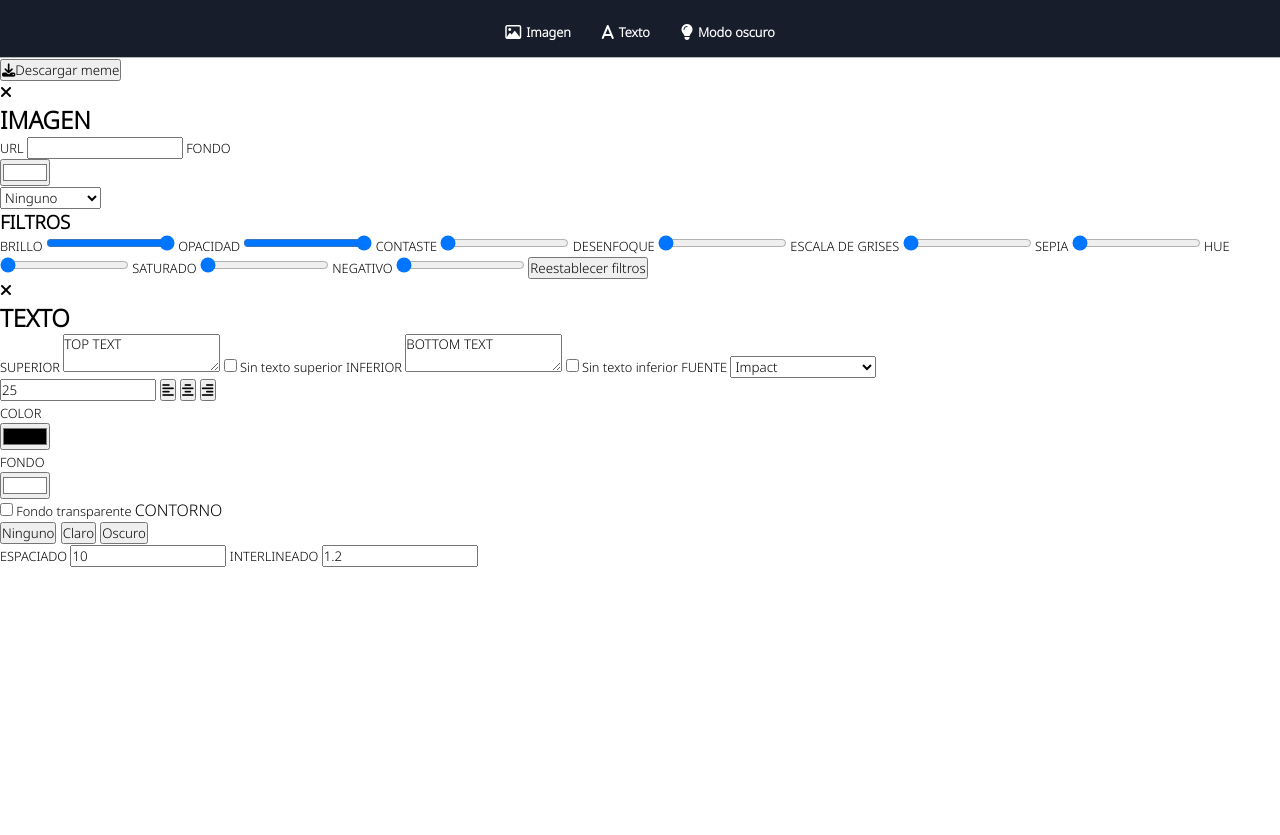
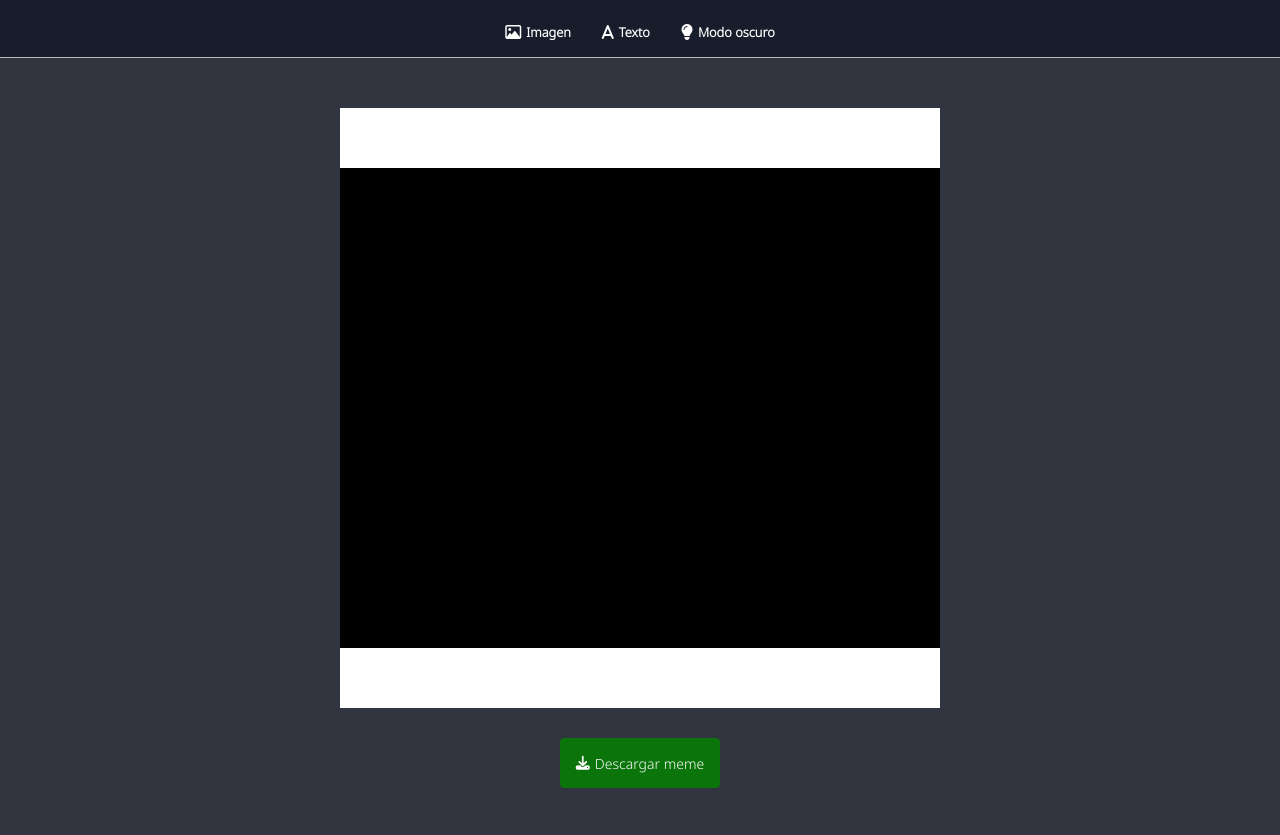
Before and after one commit to MelanieDiPardo/meme-generator, a plain HTML site: page index.html in a window 1280 px wide. Shown: the part 46-881 px from the top of the page. Before the commit the page ends 800 px from the top, so only its background shows below. Drawn offline with Linux system fonts and the light colour scheme.

Commit message:
Main finalizado

```diff
--- a/index.html
+++ b/index.html
@@ -12,6 +12,7 @@
 </head>
 
 <body>
+    <!--HEADER -->
     <header class="page-header">
         <h1 class="page-title"> Generador de Memes </h1>
         <ul class="page-controls">
@@ -32,17 +33,21 @@
             </li>
         </ul>
     </header>
-    <main>
-        <div>
-            <div></div>
-            <div></div>
-            <div></div>
-            <button>
+    <!-- MAIN -->
+    <main class="page-main">
+        <div class="meme">
+            <div class="meme-top-text meme-text" ></div>
+            <div class="meme-image"></div>
+            <div class="meme-bottom meme-text"></div>
+        </div>
+        <button class="download-button">
                 <i class="fa-solid fa-download"></i>Descargar meme
-            </button>
-        </div>
+        </button>
+
     </main>
-    <aside>
+    <!-- ASIDE -->
+    <aside class="page-aside">
+        <!-- ASIDE IMAGEN -->
         <div class="aside-image">
             <i class="fa-solid fa-xmark"></i>
             <h2>IMAGEN</h2>
@@ -106,6 +111,7 @@
                 Reestablecer filtros
             </button>
         </div>
+        <!-- ASIDE TEXTO -->
         <div class="aside-texto">
             <i class="fa-solid fa-xmark"></i>
             <h2>TEXTO</h2>
--- a/style.css
+++ b/style.css
@@ -6,12 +6,14 @@
     margin: 0;
     box-sizing: border-box;
     --color-header: #171d2b;
-    --color-main: #363942;
+    --color-main: #32353f;
     --color-aside: #21242d;
     --color-botones-input: #31353e;
     --color-botones-input-hover: #4e5565;
-    --color-texto: #ffffff;
+    --color-texto-fondo: #ffffff;
+    --color-meme-fondo: rgb(0, 0, 0);
     --texto-principal: 'Noto Sans', sans-serif;
+    --color-boton-descarga: rgb(11, 116, 11);
     font-family: var(--texto-principal);
 }
 
@@ -35,18 +37,19 @@ p, span, label{
 
 .page-header{
     background-color: var(--color-header);
-    color: var(--color-texto);
+    color: var(--color-texto-fondo);
     width: 100%;
     display: flex;
     flex-direction: column;
     align-items: center;
     gap: 20px;
     padding: 10px;
-    border-bottom: 1px solid rgb(184, 184, 184);
+    border-bottom: 1px solid rgb(186, 183, 183);
 }
 
 .page-title{
     font-size: 1.5rem;
+
 }
 
 .page-controls{
@@ -57,10 +60,53 @@ p, span, label{
 }
 
 .page-controls-links{
-    color: var(--color-texto);
+    color: var(--color-texto-fondo);
     display: flex;
     align-items: center;
     gap: 5px;
     text-decoration: none;
     font-weight: bold;
 }
+
+/* Main de la pagina */
+
+.page-main{
+    width: 100%;
+    display: flex;
+    flex-direction: column;
+    align-items: center;
+    gap: 30px ;
+    background-color: var(--color-main);
+    padding: 50px 20px;
+}
+
+.meme{
+    max-width: 600px;
+    aspect-ratio: 1 / 1;
+    width: 100%;
+    display: flex;
+    flex-direction: column;
+    justify-content: space-between;
+    background-color: var(--color-meme-fondo);
+
+}
+
+.meme-text{
+    background-color: var(--color-texto-fondo);
+    width: 100%;
+    height: 10%;
+}
+
+.download-button{
+    background-color: var(--color-boton-descarga);
+    height: 50px;
+    width: 160px;
+    color: var(--color-texto-fondo);
+    display: flex;
+    align-items: center;
+    justify-content: center;
+    gap: 5px;
+    font-size: 14px;
+    border: 1px solid var(--color-boton-descarga);
+    border-radius: 4px ;
+}
```
